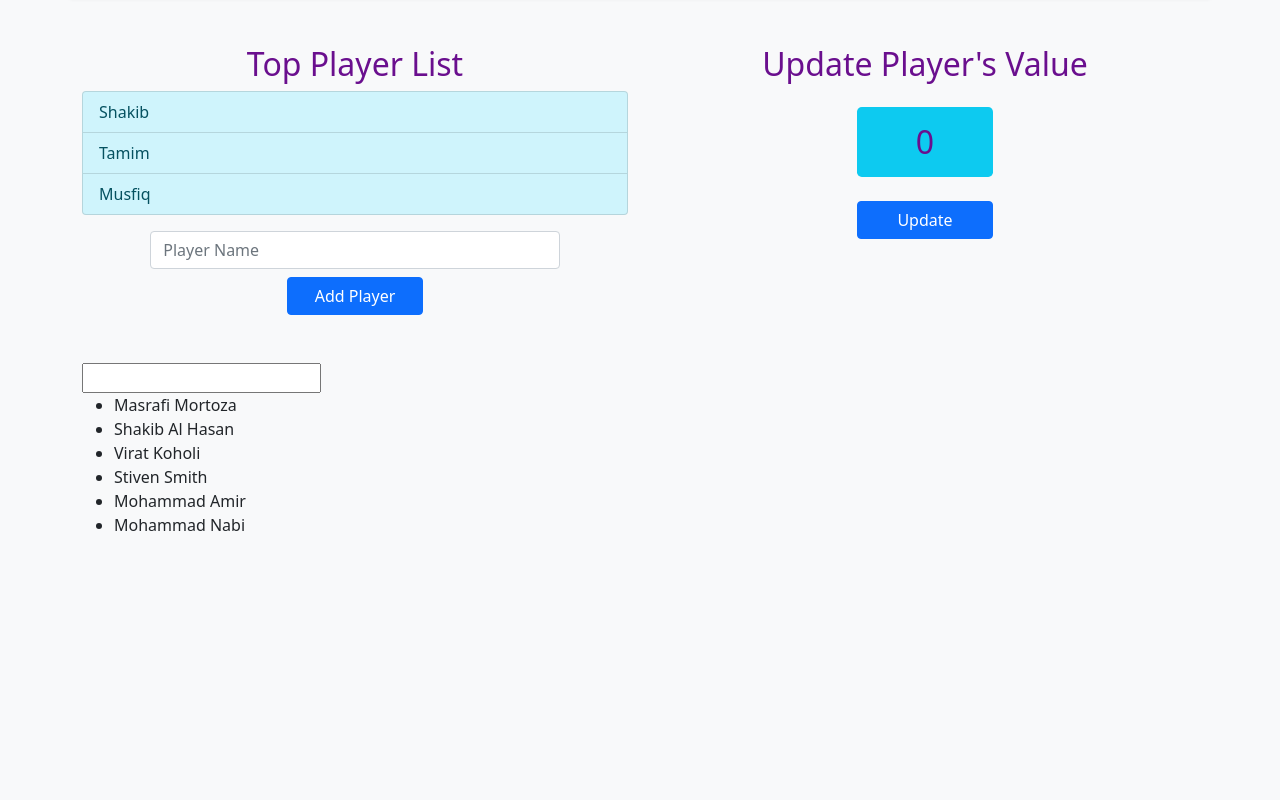
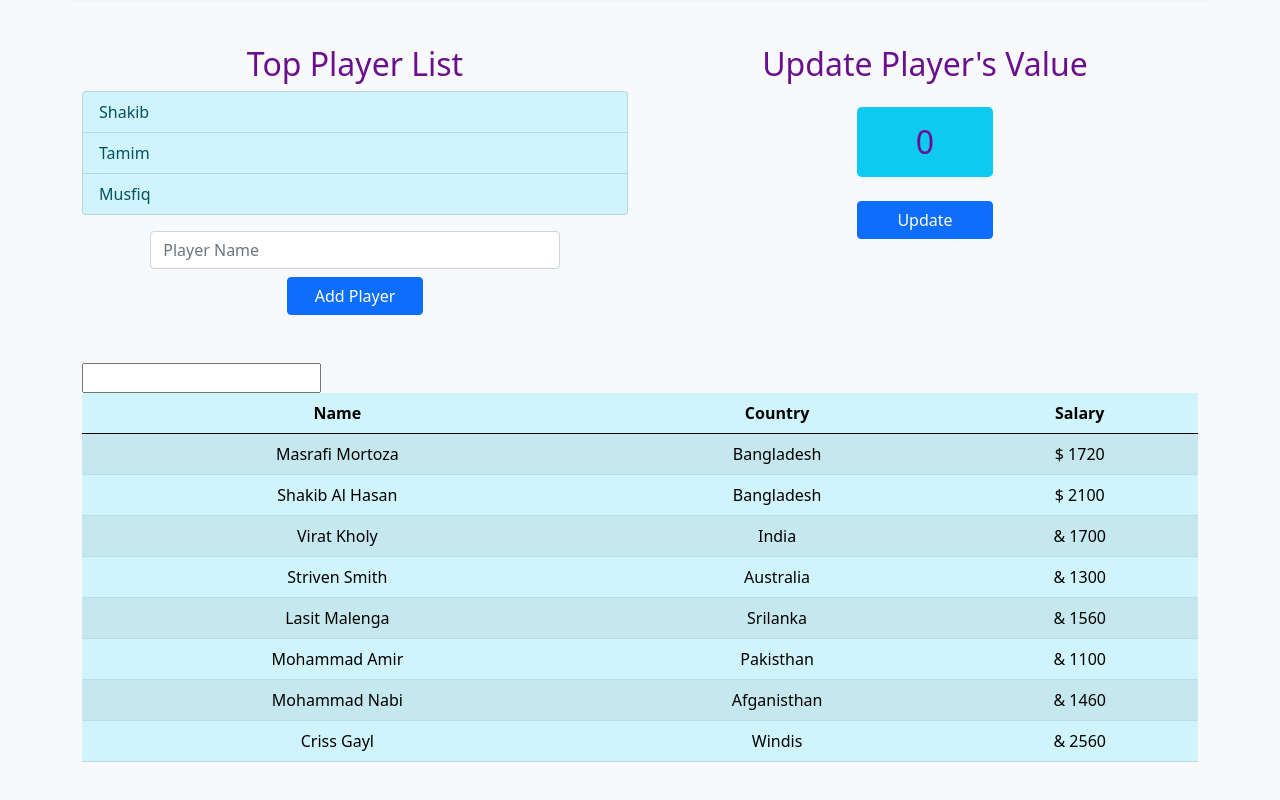
Before and after one commit to RomanSheikh99/bootstrap-leaderboard, a plain HTML site: page index.html in a window 1280 px wide. Shown: the part 1438-2238 px from the top of the page. Before the commit the page ends 2039 px from the top, so only its background shows below. Drawn offline with Linux system fonts and the light colour scheme.

Commit message:
--- Auto-Git Commit ---

```diff
--- a/index.html
+++ b/index.html
@@ -294,9 +294,61 @@
             <div class="container">
                 <div class="row">
                     <div class="col-12">
-                        <input id="shearch" type="text">
-                        <ul id="players-name"></ul>
-                        <ul id="shearch-players-name"></ul>
+                        <input id="myInput" type="text">
+                        <table class="table table-info table-striped table-hover rounded-3 text-capitalize">
+                            <thead>
+                              <tr class="p-4 text-center">
+
+                                <th scope="col">name</th>
+                                <th scope="col">country</th>
+                                <th scope="col">salary</th>
+                              </tr>
+                            </thead>
+                            <tbody id="table">
+                              <tr class="p-4 text-center">
+
+                                <td>Masrafi Mortoza</td>
+                                <td>bangladesh</td>
+                                <td>$ 1720</td>
+                              </tr>
+                              <tr class="p-4 text-center">
+
+                                <td>shakib al hasan</td>
+                                <td>bangladesh</td>
+                                <td>$ 2100</td>
+                              </tr>
+                              <tr class="p-4 text-center">
+                                <td>virat kholy</td>
+                                <td>india</td>
+                                <td>& 1700</td>
+                              </tr>
+                              <tr class="p-4 text-center">
+                                <td>striven smith</td>
+                                <td>australia</td>
+                                <td>& 1300</td>
+                              </tr>
+                              <tr class="p-4 text-center">
+                                <td>lasit malenga</td>
+                                <td>srilanka</td>
+                                <td>& 1560</td>
+                              </tr>
+                              <tr class="p-4 text-center">
+                                <td>Mohammad amir</td>
+                                <td>pakisthan</td>
+                                <td>& 1100</td>
+                              </tr>
+                              <tr class="p-4 text-center">
+                                <td>mohammad nabi</td>
+                                <td>afganisthan</td>
+                                <td>& 1460</td>
+                              </tr>
+                              <tr class="p-4 text-center">
+                                <td>criss gayl</td>
+                                <td>windis</td>
+                                <td>& 2560</td>
+                              </tr>
+                            </tbody>
+                          </table>
                     </div>
                 </div>
             </div>
--- a/js/script.js
+++ b/js/script.js
@@ -70,29 +70,19 @@ let playersName = [
     {name: 'Mohammad Nabi', country: 'Afganisthan', salary: '$ 500'},
 ]
 
-
-for(let player of playersName){
-  let myPlayer = document.createElement('li');
-  myPlayer.innerText = player.name;
-  document.getElementById('players-name').appendChild(myPlayer);
-}
-
-
-document.getElementById('shearch'),addEventListener('keyup', function(){
-    let shearch = document.getElementById('shearch').value
-        for(let singlePlayer of playersName){
-
-            document.getElementById('shearch-players-name').removeChild('li');
-            if(shearch == ''){
-                document.getElementById('players-name').style.display = 'block';
-                document.getElementById('shearch-players-name').style.display = 'none';
+document.getElementById('myInput').addEventListener('keyup', function(){
+        var input, filter, ul, li, a, i, txtValue;
+        input = document.getElementById("myInput");
+        filter = input.value.toUpperCase();
+        ul = document.getElementById("table");
+        li = ul.getElementsByTagName("tr");
+        for (i = 0; i < li.length; i++) {
+            a = li[i].getElementsByTagName("td")[0];
+            txtValue = a.textContent || a.innerText;
+            if (txtValue.toUpperCase().indexOf(filter) > -1) {
+                li[i].style.display = "";
+            } else {
+                li[i].style.display = "none";
             }
-            else if(singlePlayer.name.toLowerCase().indexOf(shearch.toLowerCase()) != -1){
-                document.getElementById('shearch-players-name').style.display = 'block';
-                document.getElementById('players-name').style.display = 'none';
-                let myPlayerName = document.createElement('li')
-                myPlayerName.innerText = singlePlayer.name;
-                document.getElementById('shearch-players-name').appendChild(myPlayerName);
-              }
         }
 })
```
